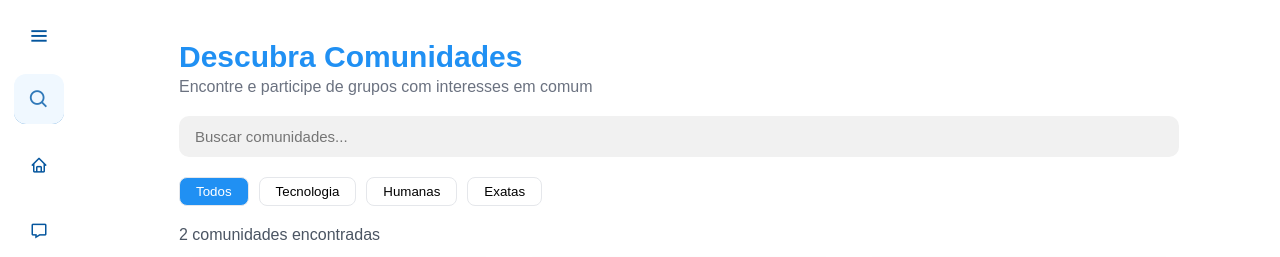
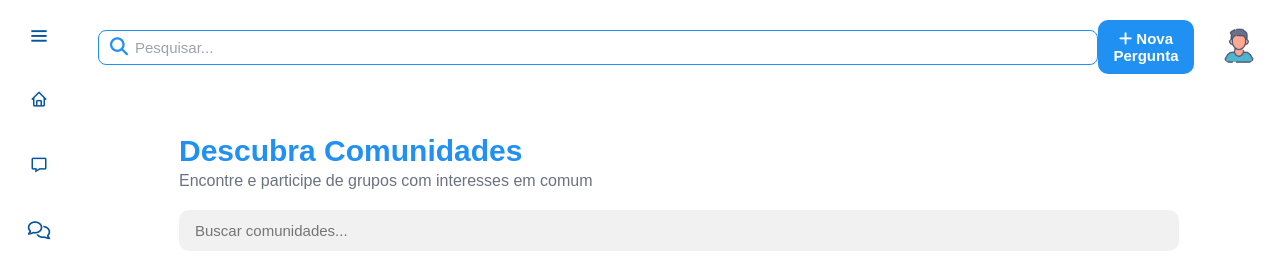
Before and after one commit to gabriel10silva/projetoBackEnd, a PHP site: page /index.php in a window 1280 px wide. Shown: the top 257 px of the page. Run offline with PHP 8.4, Linux system fonts and the light colour scheme; the visitor is signed in with stand-in values (Sample User, id 1); data that the repository does not hold is empty.

Commit message:
adição do header

```diff
--- a/tela_comunidades/index.php
+++ b/tela_comunidades/index.php
@@ -1,10 +1,51 @@
+<?php
+session_start();
+require_once '../config/conexao.php';
+
+if (!isset($_SESSION['id'])) {
+  header("Location: ../tela_login/index.php");
+  exit();
+}
+
+$id_usuario_logado = $_SESSION['id'];
+$gravatarUrl = "../uploads/profile.png";
+$foto_perfil = $gravatarUrl;
+
+
+// 1. PREPARED STATEMENT para buscar dados do usuário logado (SEGURANÇA)
+$stmt = $conexao->prepare("SELECT nome_usuario, foto_perfil, role FROM usuarios WHERE id = ?");
+$stmt->bind_param("i", $id_usuario_logado);
+$stmt->execute();
+$resultado = $stmt->get_result();
+
+if (!$resultado || $resultado->num_rows === 0) {
+  echo "Usuário não encontrado.";
+  exit;
+}
+
+$user = $resultado->fetch_assoc();
+$stmt->close();
+
+// Define a imagem de perfil do usuário logado
+if ($user) {
+  if (!empty($user['foto_perfil'])) {
+    $foto_path = '../uploads/' . $user['foto_perfil'];
+    if (file_exists($foto_path)) {
+      $foto_perfil = $foto_path;
+    }
+  }
+}
+
+?>
+
 <!DOCTYPE html>
 <html lang="pt-br">
 
 <head>
     <meta charset="UTF-8">
     <meta name="viewport" content="width=device-width, initial-scale=1.0">
-    <title>projeto backend</title>
+    <title>StackShare</title>
+    <link rel="shortcut icon" href="../uploads/img_favicon/favicon.ico" type="image/x-icon">
     <link rel="stylesheet" href="style.css">
     <link rel="stylesheet" href="https://cdnjs.cloudflare.com/ajax/libs/font-awesome/6.7.2/css/all.min.css" />
     <link rel="stylesheet" href="https://unpkg.com/boxicons@2.0.7/css/boxicons.min.css" />
@@ -13,16 +54,11 @@
 <body>
     <div class="sidebar">
         <div class="logo-details">
-            <i class="bx bx-pen icon"></i>
-            <div class="logo_name">projeto back</div>
-            <i class="bx bx-menu" id="btn"></i>
+                <i class="fa-solid fa-layer-group icon"></i>
+                <div class="logo_name">StackShare</div>
+                <i class="bx bx-menu" id="btn"></i>
         </div>
         <ul class="nav-list">
-            <li>
-                <i class="bx bx-search"></i>
-                <input type="text" placeholder="Pesquisar..." id="buscar" name="busca" aria-label="Pesquisar" />
-                <span class="tooltip">Pesquisa</span>
-            </li>
             <li>
                 <a href="../tela_home/index.php">
                     <i class="bx bx-home"></i>
@@ -52,14 +88,6 @@
                 <span class="tooltip">Minhas Dúvidas</span>
             </li>
             <li>
-                <a href="../tela_perfil/index.php">
-                    <i class='bx bx-user'></i>
-                    <span class="links_name">Perfil</span>
-                </a>
-                <span class="tooltip">Perfil</span>
-            </li>
-
-            <li>
                 <a href="../tela_config/index.php">
                     <i class='bx bx-cog'></i>
                     <span class="links_name">Configuração</span>
@@ -69,7 +97,6 @@
 
             <li class="profile">
                 <div class="profile-details">
-                    <img src="<?= htmlspecialchars($foto_perfil) ?>" alt="Imagem do perfil" />
                     <div class="name_job">
                         <div class="name"><?= htmlspecialchars($user['nome_usuario']) ?></div>
                         <div class="job"><?= htmlspecialchars($user['role']) ?></div>
@@ -80,6 +107,24 @@
             </li>
         </ul>
     </div>
+
+      <section class="header-section">
+
+    <header>
+      <div class="search">
+        <i class="fa-solid fa-magnifying-glass"></i>
+        <input type="search" placeholder="Pesquisar...">
+      </div>
+      <ul>
+        <li>
+          <button><i class="fa-solid fa-plus"></i> Nova Pergunta</button>
+        </li>
+        <li>
+          <a href="../tela_perfil/index.php"><img src="<?= $foto_perfil ?>" alt="Imagem do perfil" /></a>
+        </li>
+      </ul>
+    </header>
+  </section>
 
     <section class="home-section">
         <main class="container">
--- a/tela_comunidades/style.css
+++ b/tela_comunidades/style.css
@@ -130,50 +130,6 @@ body {
     transition: all 0.4s ease;
 }
 
-.sidebar input {
-    font-size: 15px;
-    color: #000;
-    font-weight: 400;
-    outline: none;
-    height: 50px;
-    width: 100%;
-    width: 50px;
-    border: none;
-    border-radius: 12px;
-    transition: all 0.5s ease;
-    border-bottom: 1px solid #3385cd;
-}
-
-.sidebar input::placeholder {
-    color: #000;
-}
-
-.sidebar.open input {
-    padding: 0 20px 0 50px;
-    width: 100%;
-}
-
-.sidebar .bx-search {
-    position: absolute;
-    top: 50%;
-    left: 0;
-    transform: translateY(-50%);
-    font-size: 22px;
-    background: aliceblue;
-    color: #3079b9;
-}
-
-.sidebar.open .bx-search:hover {
-    background: #3079b9;
-    color: #FFF;
-}
-
-.sidebar .bx-search:hover {
-    background: #FFF;
-    color: #11101d;
-}
-
-
 .sidebar li a .links_name {
     color: #05569e;
     font-size: 15px;
@@ -280,6 +236,101 @@ body {
     background: none;
 }
 
+/* section header */
+
+.header-section {
+    position: relative;
+    top: 0;
+    left: 78px;
+    width: calc(100% - 78px);
+    display: flex;
+    align-items: center;
+    padding: 0 20px;
+    z-index: 100;
+    transition: all 0.5s ease;
+}
+
+.sidebar.open~.header-section {
+    left: 250px;
+    width: calc(100% - 250px);
+}
+
+header {
+    display: flex;
+    justify-content: flex-end;
+    align-items: center;
+    width: 100%;
+    padding: 20px 0;
+}
+
+.search {
+    display: flex;
+    position: relative;
+    margin: auto;
+}
+
+.search i {
+    position: absolute;
+    top: 50%;
+    left: 12px;
+    transform: translateY(-50%);
+    font-size: 18px;
+    color: #2090f3;
+}
+
+.search input {
+    width: 1000px;
+    padding: 8px 12px 8px 36px;
+    border: 1px solid #2090f3;
+    border-radius: 8px;
+    font-size: 15px;
+    outline: none;
+    transition: all 0.3s ease;
+}
+
+.search input::-webkit-input-placeholder {
+    color: #9ca3af;
+    font-size: 15px;
+}
+
+.search input:focus {
+    box-shadow: 0 0 3px rgba(32, 144, 243, 0.4);
+}
+
+header ul {
+    display: flex;
+    align-items: center;
+    gap: 24px;
+    list-style: none;
+}
+
+header ul li {
+    position: relative;
+}
+
+header ul li button {
+    background: #2090f3;
+    border: none;
+    border-radius: 10px;
+    padding: 10px;
+    cursor: pointer;
+    font-size: 15px;
+    font-weight: bold;
+    color: #fff;
+    position: relative;
+}
+
+header ul li img{
+    width: 42px;
+    height: 42px;
+    border-radius: 50%;
+    object-fit: cover;
+    cursor: pointer;
+}
+
+header ul li img:hover {
+    opacity: 0.8;
+}
 
 /* section home */
 
```
